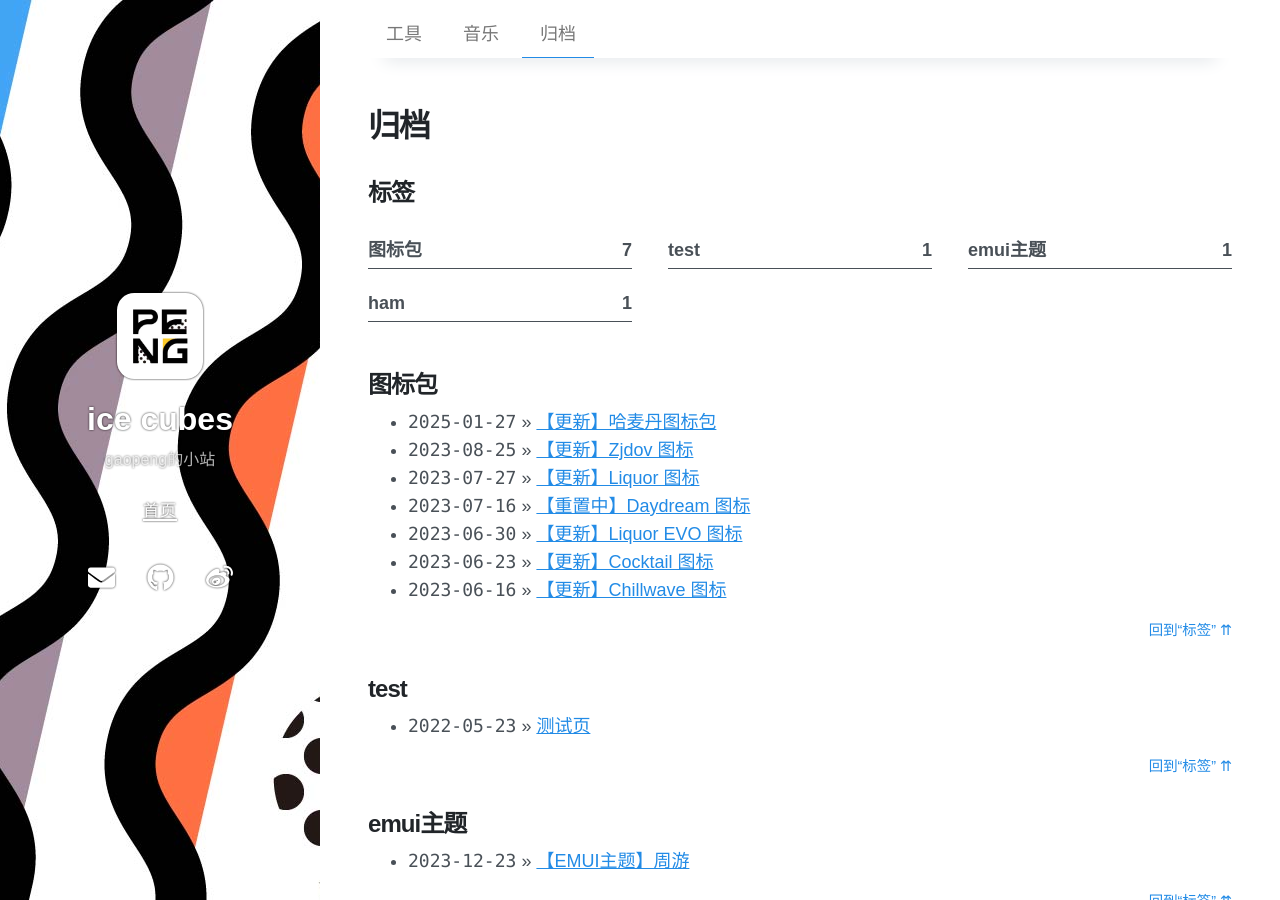
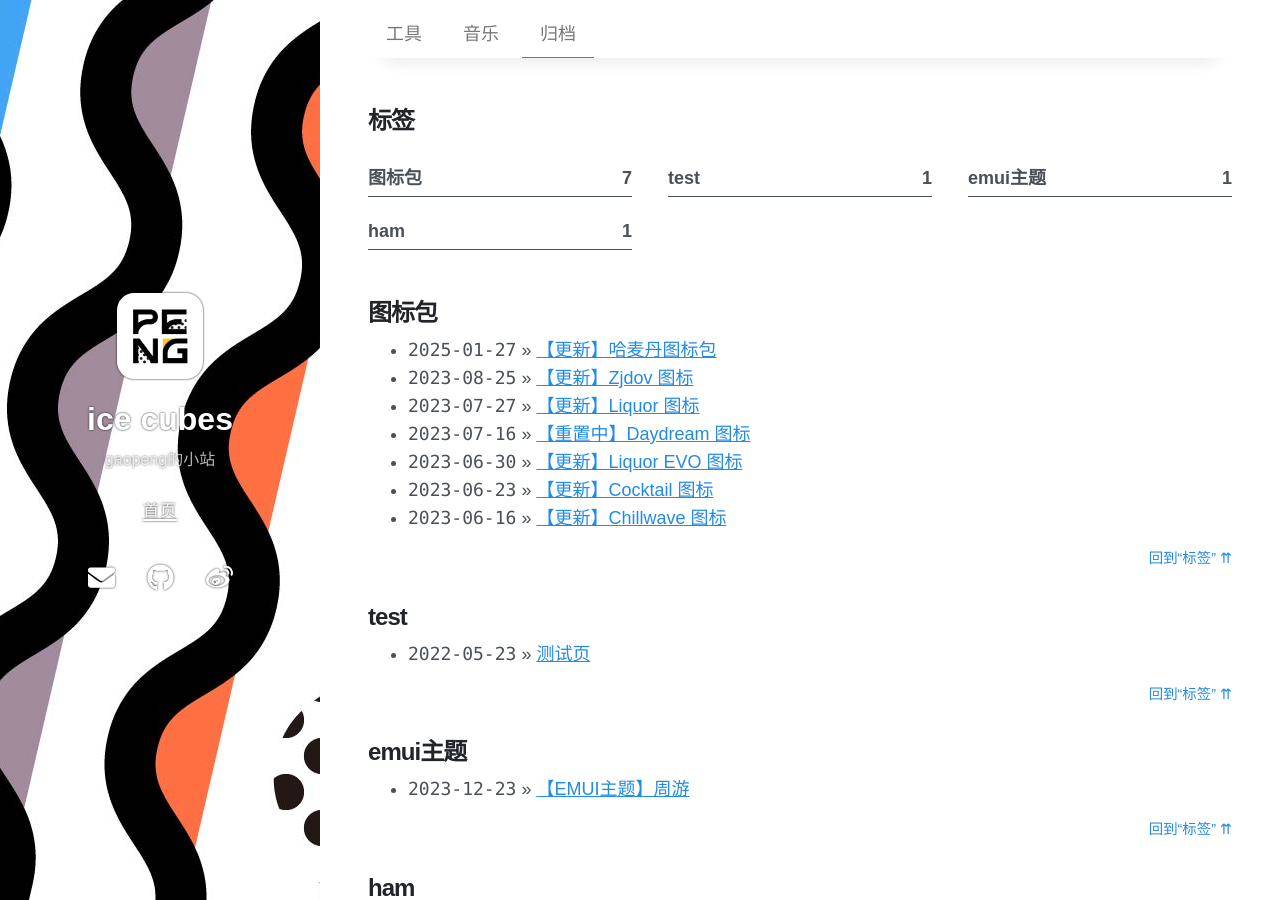
Before and after one commit to gaopengk/gaopengk.github.io, a Jekyll site: the page built from tags.md, in a window 1280 px wide and 900 px high. Built offline with Jekyll 4.4.1, drawn with Linux system fonts in a browser that asks for light colours; nearby versions of some CDN libraries.

Commit message:
Update archive-taxonomies.html

```diff
--- a/_layouts/archive-taxonomies.html
+++ b/_layouts/archive-taxonomies.html
@@ -3,8 +3,8 @@
 ---
 
 {% include home-header.html %}
-
-<h1>{{ page.title }}</h1>
+<div class="posts">
+  <section class="post-entry">
 <h2 id="tags">标签</h2>
 <!-- tags -->
 {% comment %} Check the type of archive {% endcomment %}
@@ -120,3 +120,5 @@
     main.scrollTop = 0;
   }
 </script>
+  </section>
+</div>
```
